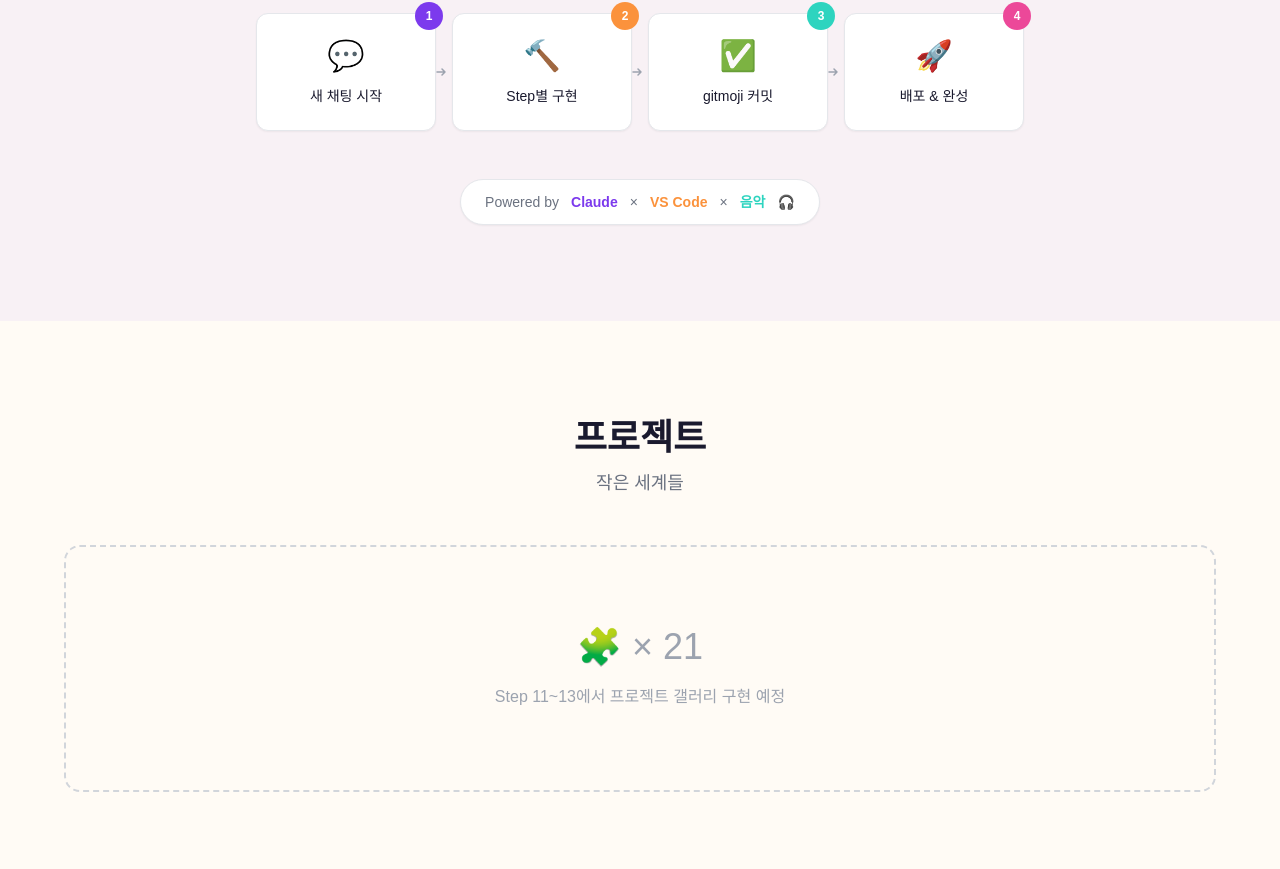
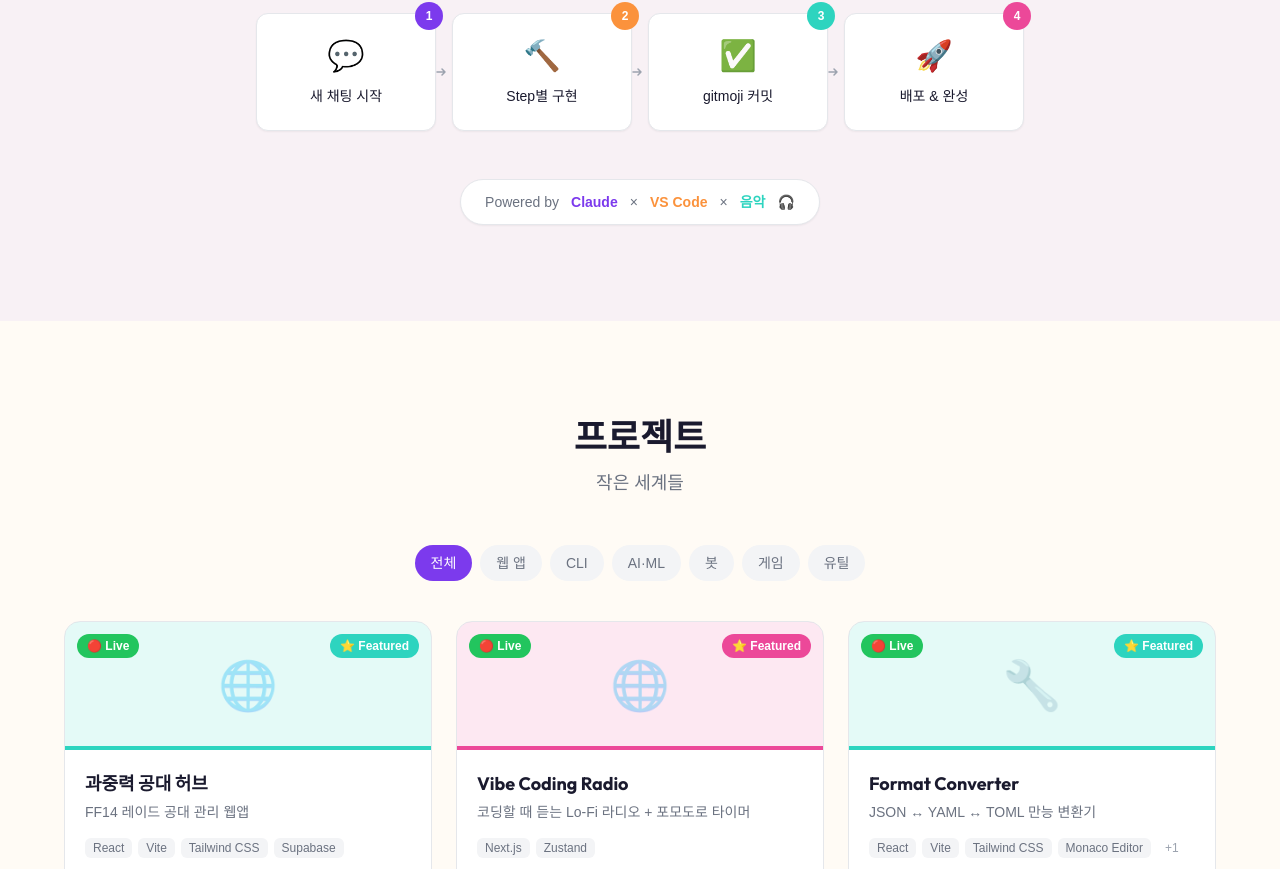
Before and after one commit to Dev-2A/dev-2a-portfolio, a React (Vite) app: page /#/ in a window 1280 px wide. Shown: the part 1931-2800 px from the top of the page. Built offline with nearby package versions, Linux system fonts and the light colour scheme; a web font is replaced by a local one.

Commit message:
🎨 프로젝트 갤러리 섹션 조립 (필터, 카드 그리드, 정렬)

```diff
--- a/src/components/sections/ProjectGallery.jsx
+++ b/src/components/sections/ProjectGallery.jsx
@@ -1,11 +1,26 @@
+import { useState, useMemo } from "react";
+import { AnimatePresence } from "framer-motion";
 import { useI18n } from "../../contexts/I18nContext";
-import { useTheme } from "../../contexts/ThemeContext";
 import SectionHeading from "../ui/SectionHeading";
 import ScrollReveal from "../ui/ScrollReveal";
+import FilterTabs from "../ui/FilterTabs";
+import ProjectCard from "../ui/ProjectCard";
+import projects from "../../data/projects.json";
 
 export default function ProjectGallery() {
   const { t } = useI18n();
-  const { isDark } = useTheme();
+  const [activeFilter, setActiveFilter] = useState("all");
+
+  const filtered = useMemo(() => {
+    const sorted = [...projects].sort((a, b) => {
+      if (a.featured && !b.featured) return -1;
+      if (!a.featured && b.featured) return 1;
+      return 0;
+    });
+
+    if (activeFilter === "all") return sorted;
+    return sorted.filter((p) => p.category === activeFilter);
+  }, [activeFilter]);
 
   return (
     <section id="projects" className="py-24">
@@ -14,20 +29,24 @@ export default function ProjectGallery() {
           title={t("projects.sectionTitle")}
           subtitle={t("projects.sectionSubtitle")}
         />
+
         <ScrollReveal>
-          <div
-            className={`text-center py-20 rounded-2xl border-2 border-dashed ${
-              isDark
-                ? "border-gray-700 text-gray-500"
-                : "border-gray-300 text-gray-400"
-            }`}
-          >
-            <p className="text-4xl mb-4">🧩 × 21</p>
-            <p className="font-medium">
-              Step 11~13에서 프로젝트 갤러리 구현 예정
-            </p>
-          </div>
+          <FilterTabs active={activeFilter} onChange={setActiveFilter} />
         </ScrollReveal>
+
+        <div className="grid grid-cols-1 md:grid-cols-2 lg:grid-cols-3 gap-6">
+          <AnimatePresence mode="popLayout">
+            {filtered.map((project) => (
+              <ProjectCard key={project.slug} project={project} />
+            ))}
+          </AnimatePresence>
+        </div>
+
+        {filtered.length === 0 && (
+          <p className="text-center text-gray-400 py-12">
+            {activeFilter} 카테고리에 프로젝트가 없습니다.
+          </p>
+        )}
       </div>
     </section>
   );
--- a/src/data/projects.json
+++ b/src/data/projects.json
@@ -620,7 +620,7 @@
     "thumbnailColor": "#2DD4BF",
     "githubUrl": "https://github.com/Dev-2A/format-converter",
     "liveUrl": "https://Dev-2A.github.io/format-converter/",
-    "featured": false,
+    "featured": true,
     "createdAt": "2026-03",
     "highlights": {
       "ko": ["3방향 실시간 변환", "Monaco Editor 통합", "Diff 뷰 지원"],
@@ -657,7 +657,7 @@
     "thumbnailColor": "#EC4899",
     "githubUrl": "https://github.com/Dev-2A/font-showroom",
     "liveUrl": "https://Dev-2A.github.io/font-showroom/",
-    "featured": false,
+    "featured": true,
     "createdAt": "2026-03",
     "highlights": {
       "ko": [
```
